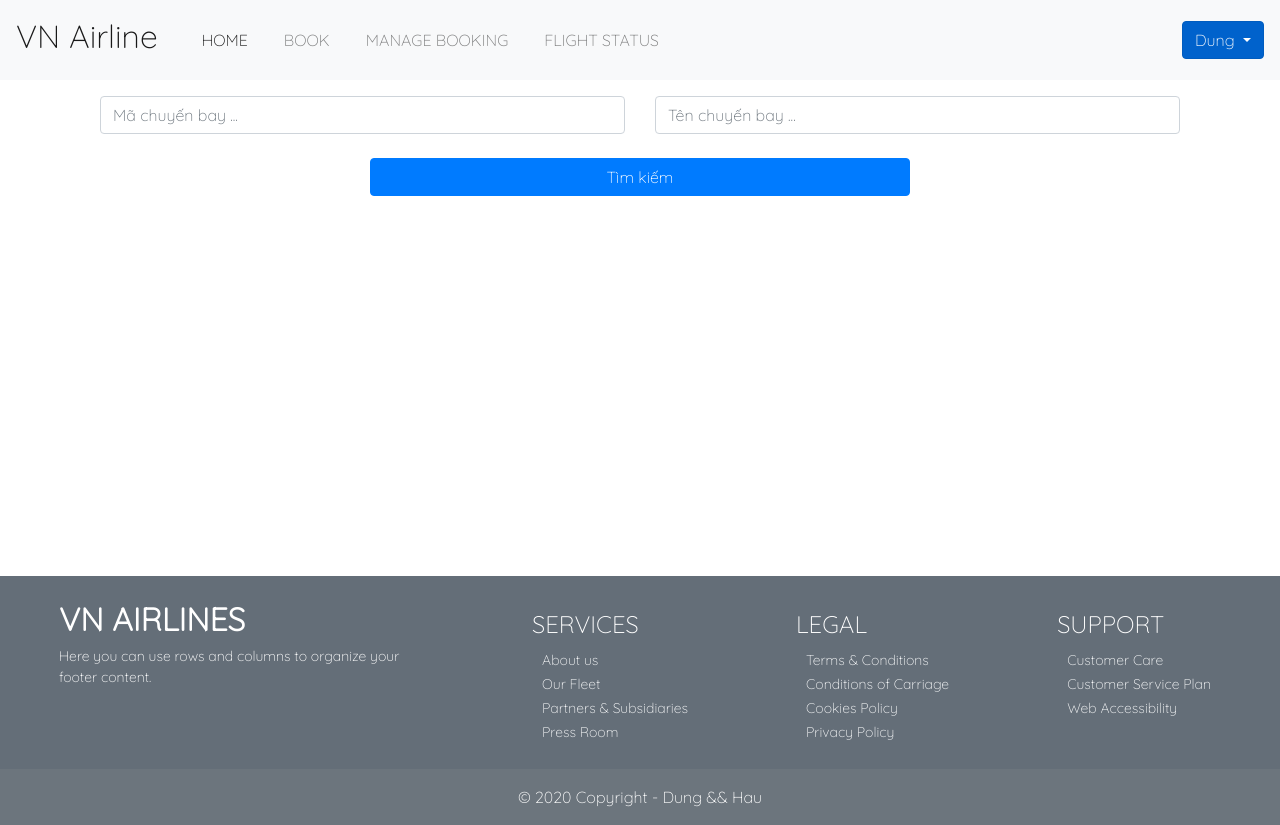
After one commit to CosmicFishi/CongNghePhanMem_ChuyenBay, a Flask app: page /query in a window 1280 px wide. The commit adds this page. Run offline with Flask 2, Linux system fonts and the light colour scheme; some libraries are stand-ins or nearby versions.

Commit message:
add query.html, adjust some css

```diff
--- a/project/saleapp/main.py
+++ b/project/saleapp/main.py
@@ -35,6 +35,10 @@ def register():
 def log():
     return render_template('login.html')
 
+@app.route('/query', methods=['post', 'get'])
+def quer():
+    return render_template('query.html')
+
 @app.route('/login-admin', methods=['post', 'get'])
 def login_admin():
     if request.method == "POST":
--- a/project/saleapp/static/css/styles.css
+++ b/project/saleapp/static/css/styles.css
@@ -28,6 +28,39 @@ body {
     position: relative;
     margin-top: auto;
 }
+.footer-context {
+    width: 30%;
+}
+.footer-context h5 {
+    font-size: 32px;
+    font-weight:  bold;
+}
+.footer-card h5 {
+    font-size: 24px;
+}
+.footer-context p, .footer-card ul li a {
+    font-size: 14px;
+}
+.footer-card ul li {
+    padding-left:  10px;
+}
+.footer-card {
+    padding: 10px;
+}
+.navbar-color {
+    justify-content: space-between;
+}
+.navbar-color ul{
+    margin: 10px
+}
+.navbar-color ul li {
+    padding:  10px;
+    background: #f8f9fa!important;
+}
+.btn-nav {
+    width:100%;
+}
+
 .info {
     color: white;
     padding: 10px;
@@ -58,9 +91,6 @@ body {
 .navbar{
     min-height: 10vh;
 }
-.info{
-    height: 12%;
-}
 .slide{
     height: 88%;
     overflow: hidden;
@@ -77,3 +107,18 @@ body {
 .container .form-group {
     padding-bottom: 8px;
 }
+
+.query {
+    margin-top:  16px;
+    min-height: 60vh;
+}
+.query .container {
+    display: flex;
+    flex-wrap: wrap;
+}
+.query .btn-submit {
+    text-align: center;
+}
+.query .btn-submit input {
+    width: 50%;
+}
--- a/project/saleapp/templates/layout.html
+++ b/project/saleapp/templates/layout.html
@@ -60,12 +60,10 @@
             >
                 <span class="navbar-toggler-icon"></span>
             </button>
-            <div class="collapse navbar-collapse" id="navbarSupportedContent">
-                <ul class="navbar-nav w-100">
+            <div class="navbar-color collapse navbar-collapse" id="navbarSupportedContent">
+                <ul class="navbar-nav">
                     <li class="nav-item active">
-                        <a class="nav-link" href="/"
-                            >HOME<span class="sr-only">(current)</span></a
-                        >
+                        <a class="nav-link" href="/">HOME<span class="sr-only">(current)</span></a>
                     </li>
                     <li class="nav-item">
                         <a class="nav-link" href="#">BOOK</a>
@@ -80,7 +78,7 @@
                 <div class="dropdown show">
                     <button
                         type="button"
-                        class="btn btn-primary dropdown-toggle"
+                        class="btn-nav btn btn-primary dropdown-toggle"
                         data-toggle="dropdown"
                         aria-haspopup="true"
                         aria-expanded="false"
@@ -104,7 +102,7 @@
         <footer class="page-footer font-small blue pt-4">
             <div class="container-fluid text-md-left">
                 <div class="d-flex justify-content-around flex-wrap">
-                    <div class="">
+                    <div class="footer-context">
                         <h5 class="text-uppercase">VN Airlines</h5>
                         <p>
                             Here you can use rows and columns to organize your footer
@@ -112,7 +110,7 @@
                         </p>
                     </div>
 
-                    <div class="">
+                    <div class="footer-card">
                         <h5 class="text-uppercase">Services</h5>
                         <ul class="list-unstyled text-light">
                             <li>
@@ -131,7 +129,7 @@
                             </li>
                         </ul>
                     </div>
-                    <div class="">
+                    <div class="footer-card">
                         <h5 class="text-uppercase">Legal</h5>
                         <ul class="list-unstyled text-light">
                             <li>
@@ -150,7 +148,7 @@
                             </li>
                         </ul>
                     </div>
-                    <div class="">
+                    <div class="footer-card">
                         <h5 class="text-uppercase">Support</h5>
                         <ul class="list-unstyled text-light">
                             <li>
--- /dev/null
+++ b/project/saleapp/templates/query.html
@@ -0,0 +1,19 @@
+{% extends 'layout.html' %}
+
+{% block body %}
+<div class="query">
+    <form action="{{url_for('login_admin')}}" method="post">
+        <div class="container">
+            <div class="form-group col-md-6 col-sm-12">
+                <input type="text" name="maChuyenBay" class="form-control" placeholder="Mã chuyến bay ..." />
+            </div>
+            <div class="form-group col-md-6 col-sm-12">
+                <input autocomplete="true" type="text" name="tenChuyenBay" class="form-control" placeholder="Tên chuyến bay ..." />
+            </div>
+            <div class="btn-submit col-md-12 col-sm-12">
+                <input type="submit" value="Tìm kiếm" class='btn btn-primary' />
+            </div>
+        </div>
+    </form>
+</div>
+{% endblock %}
```
